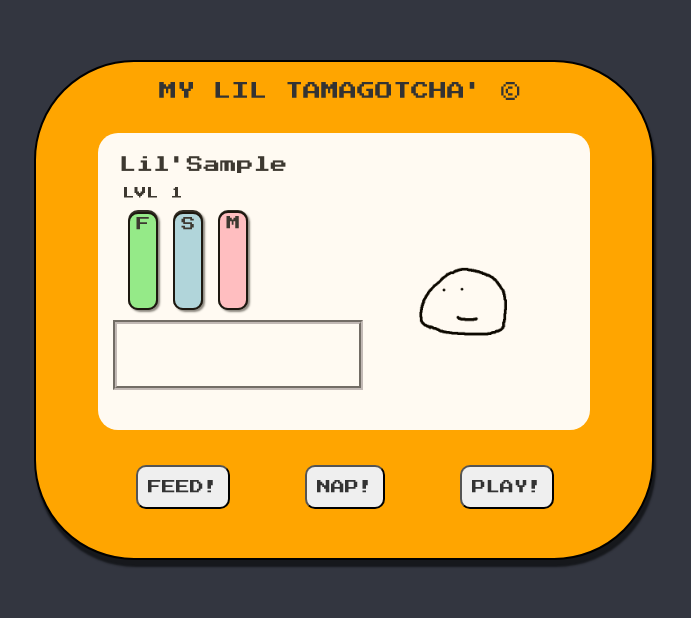
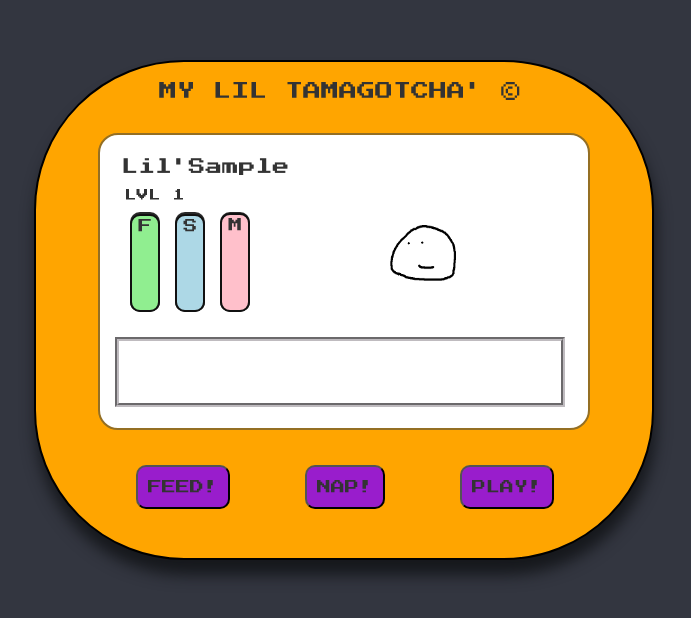
Before and after one commit to mattwilliams85/tamagotcha, a plain HTML site: page index.html in a window 1280 px wide. Both pictures are taken after typing "Sample" into the empty fields and a click on the button "Submit!". Shown: the whole page, without its empty margins (378-1069 px from the left). Drawn offline with Linux system fonts and the light colour scheme.

Commit message:
changes message and gif div position, fixes levelup timer, changes button color

```diff
--- a/css/style.css
+++ b/css/style.css
@@ -9,10 +9,10 @@ body {
     left: 40%;
     margin-top: -100px;
     margin-left: -100px;
-    border-radius:100px;
+    border-radius:150px;
     border:2px solid black;
     background-color:orange;
-    box-shadow: 2px 7px 2px #16181C;
+    box-shadow: 2px 15px 15px #16181C;
     font-family: 'Press Start 2P', cursive;:
 }
 
@@ -22,6 +22,7 @@ body {
 }
 
 .container {
+    border:2px solid #946F24;
     border-radius:20px;
     margin-left:auto;
     margin-right:auto;
@@ -29,7 +30,6 @@ body {
     width:80%;
     height:60%;
     margin-top:5%;
-    opacity:0.95;
 }
 
 div p {
@@ -37,7 +37,7 @@ div p {
 }
 
 #input {
-    width:250px;
+    width:200px;
 }
 
 div .bar {
@@ -55,7 +55,7 @@ div .bar {
     height: 100px;
     border-radius: 10px;
     background-color: #292929;
-    box-shadow: 2px 2px 2px #888888;
+    box-shadow: 2px 2px 2px #fff;
     position:relative;
 }
 
@@ -69,12 +69,10 @@ td {
 
 #sleepBar {
     background-color:lightblue;
-    /*margin-left:30px;*/
 }
 
 #moodBar {
     background-color:pink;
-    /*margin-left:60px;*/
 }
 
 #feed,#sleep,#play {
@@ -82,6 +80,7 @@ td {
   margin-top:35px;
   padding:10px;
   border-radius:10px;
+  background-color:#991DCC;
 }
 
 #feed {
@@ -98,15 +97,18 @@ td {
 }
 
 #gifbox {
-    margin-top:50px;
-    float:right;
-
+    margin-top:20px;
+    margin-right:55px;
+    right:90px;
+    position:absolute;
 }
 
 #message {
     border:4px groove #BFBBBF;
     padding:10px;
     height:70px;
+    width:450px;
+    margin-top:25px;
 }
 
 img {
@@ -122,3 +124,8 @@ img {
 span {
     font-size:1.2em;
 }
+
+#change {
+    max-height:165px;
+    max-width:150px;
+}
--- a/js/scripts.js
+++ b/js/scripts.js
@@ -49,7 +49,7 @@ $('#change').attr("src", 'img/r_gift.gif');
       var myPet = Object.create(Tamagotcha);
       myPet.initialize($('#input').val());
       $('#title').text("Lil'" + myPet.name.charAt(0).toUpperCase() + myPet.name.slice(1));
-      $('#level').text("LVL " +myPet.ageLevel);
+      $('#level').text("LVL " + myPet.ageLevel);
   // Stat Reduction Timer //
       var time = setInterval(function() {
         countDown(myPet);
@@ -61,12 +61,14 @@ $('#change').attr("src", 'img/r_gift.gif');
         }
       },1000);
   // Level Up Timer //
-        setTimeout(myPet.ageLevel,5000);
+        setInterval(function() {
+          myPet.ageLevel +=1
+        }, 100000);
   // Button animation and cooldown //
       $('.button').click(function(){
         event.preventDefault();
         $(".button").attr("disabled", "disabled");
-        $('.button').fadeTo(500,0.5)
+        $('.button').fadeTo(500,0.7)
         setTimeout(function(){
           $('.button').fadeTo(250,1)
           $(".button").removeAttr("disabled");
```
Also changed, not shown: img/glossy.jpg.
